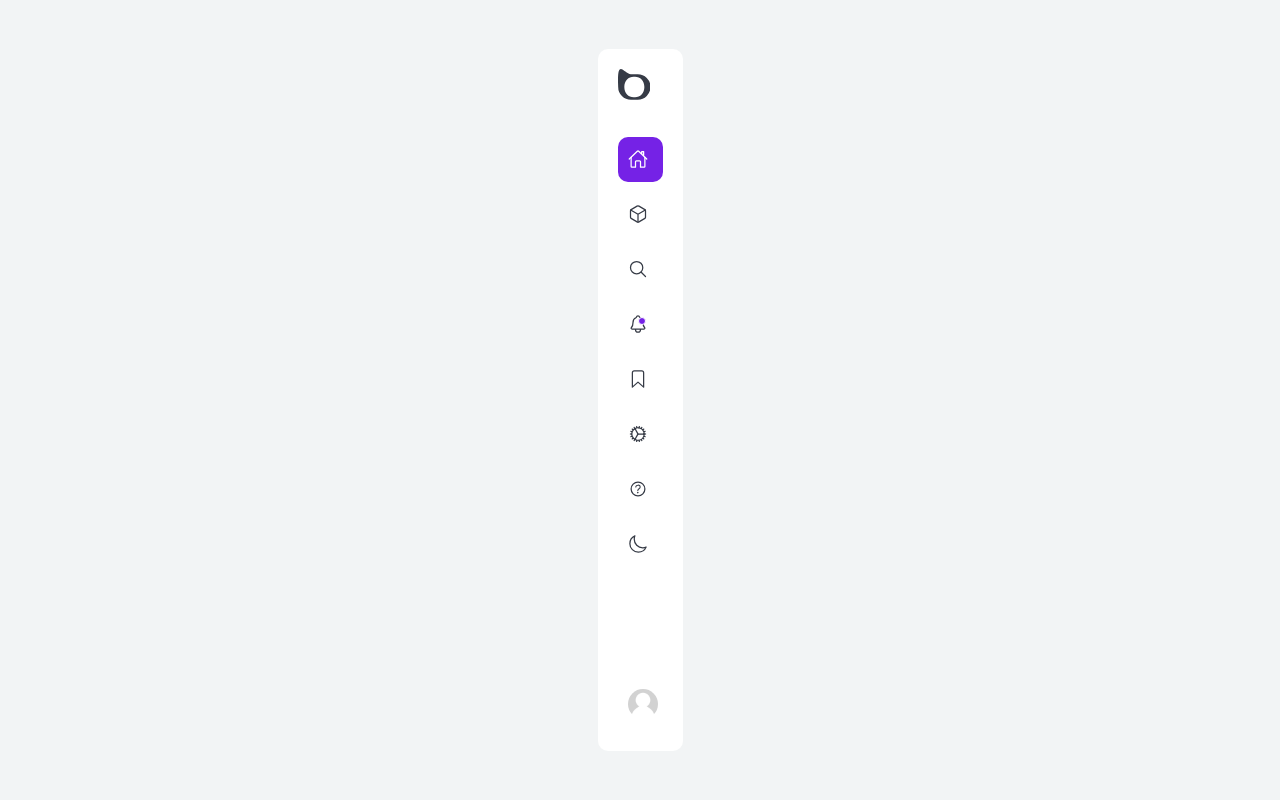
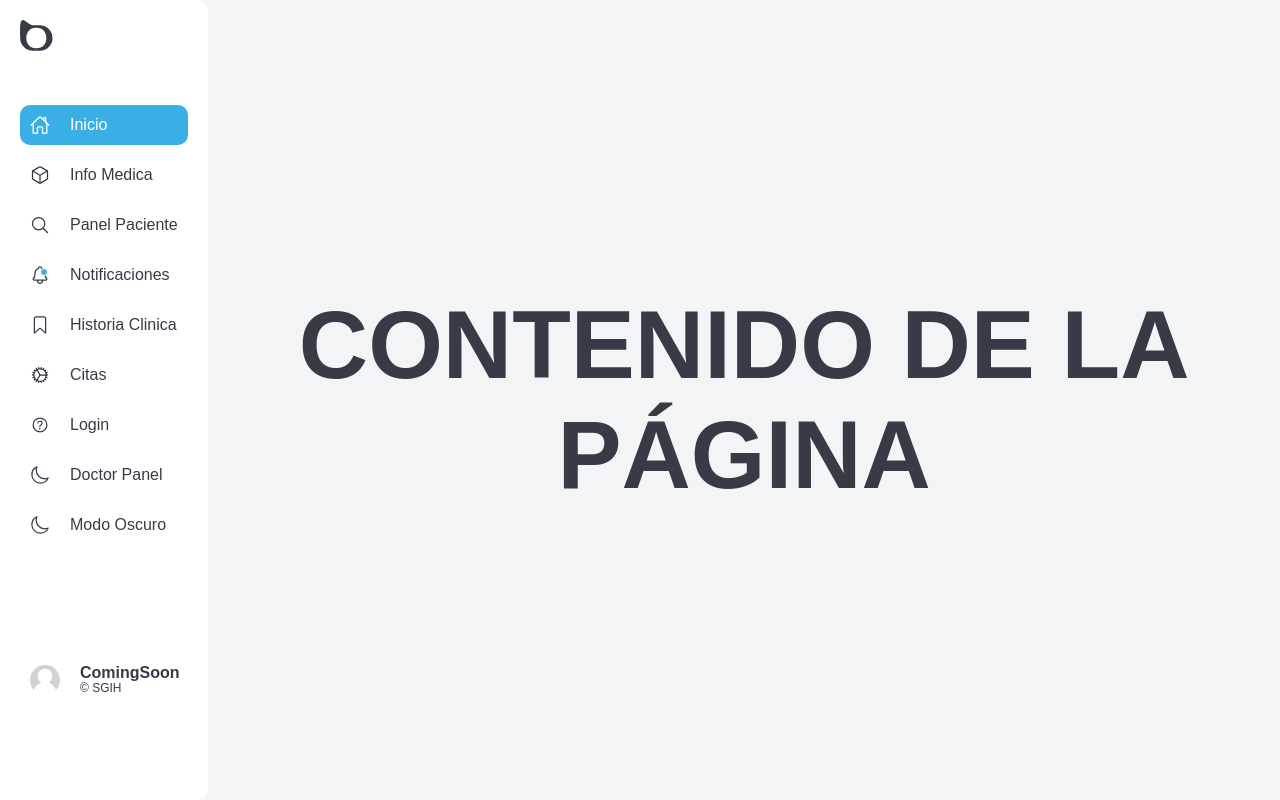
Before and after one commit to xofranc/hospital_system, a Django app: page / in a window 1280 px wide. Run offline with Django 5.2, Linux system fonts and the light colour scheme.

Commit message:
SlidebarResponsiveContent

```diff
--- a/static/css/styles.css
+++ b/static/css/styles.css
@@ -1,7 +1,5 @@
-@import url(https://fonts.googleapis.com/css?family=Poppins:100,100italic,200,200italic,300,300italic,regular,italic,500,500italic,600,600italic,700,700italic,800,800italic,900,900italic);
-
 :root {
-  --primary-clr: #7522e6;
+  --primary-clr: #3aafe5;
   --bg-clr: #f2f4f5;
   --white-bg: #fff;
   --dark-text-clr: #363b46;
@@ -9,7 +7,7 @@
   --hover-clr: #f1e8fd;
 }
 body.dark-mode {
-  --primary-clr: #7522e6;
+  --primary-clr: #3aafe5;
   --bg-clr: #1e1e1e;
   --white-bg: #23262b;
   --dark-text-clr: #fff;
@@ -25,19 +23,30 @@ body.dark-mode {
 body {
   min-height: 100vh;
   display: flex;
-  align-items: center;
-  justify-content: center;
+  align-items: flex-start; /* Alineación corregida */
   background: var(--bg-clr);
 }
+
+.page {
+  display: flex;
+  align-items: center;
+  width: 100%;
+  min-height: 100vh;
+}
+
 .navcontainer {
   width: 85px;
-  min-height: 500px;
-  margin: 0 auto;
+  height: 100vh;
   padding: 20px;
   overflow: hidden;
-  border-radius: 10px;
+  border-radius: 0 10px 10px 0;
   background-color: var(--white-bg);
-  transition: all 0.3s ease;
+  transition: all 0.3s ease; /* Transición suave */
+
+  position: relative;
+  display: flex;
+  flex-direction: column;
+  gap: 20px;
 }
 .navcontainer.active {
   width: 250px;
@@ -51,9 +60,10 @@ body {
   display: flex;
   flex-direction: column;
   gap: 10px;
+
 }
 .link-item:last-child {
-  margin-top: 100px;
+  margin-top: 100px; /* Para empujar el último elemento hacia abajo */
 }
 .link-item a {
   display: flex;
@@ -128,3 +138,18 @@ body {
   color: var(--primary-clr);
   background-color: var(--white-bg);
 }
+
+/* Contenido de la página */
+.page-content {
+
+  padding: 20px;
+  color: var(--dark-text-clr);
+  text-align: center;
+  font-size: 3rem;
+  transition: margin-left 0.3s ease; /* Transición suave */
+}
+
+/* Cuando la barra lateral está activa */
+.navcontainer.active ~ .page-content {
+  margin-left: 0px; /* Margen cuando la barra lateral está expandida */
+}
--- a/static/scripts/script.js
+++ b/static/scripts/script.js
@@ -3,12 +3,12 @@ const linkItems = document.querySelectorAll(".link-item");
 const darkMode = document.querySelector(".dark-mode");
 const logo = document.querySelector(".logo svg");
 
-//Container Hover
+//navcontainer Hover
 navcontainer.addEventListener("mouseenter", () => {
   navcontainer.classList.add("active");
 });
 
-//Container Hover Leave
+//navcontainer Hover Leave
 navcontainer.addEventListener("mouseleave", () => {
   navcontainer.classList.remove("active");
 });
@@ -28,12 +28,12 @@ for (let i = 0; i < linkItems.length; i++) {
 // Dark Mode Functionality
 darkMode.addEventListener("click", function () {
   if (document.body.classList.contains("dark-mode")) {
-    darkMode.querySelector("span").textContent = "dark mode";
+    darkMode.querySelector("span").textContent = "Modo Oscuro";
     darkMode.querySelector("ion-icon").setAttribute("name", "moon-outline");
 
     logo.style.fill = "#363b46";
   } else {
-    darkMode.querySelector("span").textContent = "light mode";
+    darkMode.querySelector("span").textContent = "Modo Claro";
     darkMode.querySelector("ion-icon").setAttribute("name", "sunny-outline");
     logo.style.fill = "#fff";
   }
--- a/templates/base.html
+++ b/templates/base.html
@@ -8,8 +8,7 @@
     <title>{% block title %}Hospital System{% endblock %}</title>
  </head>
 <body>
-    <div class="container1">
-        <nav class="sidebar1">
+          <div class="page">
 
             <div class="navcontainer">
                 <div class="logo">
@@ -39,44 +38,49 @@
                   <li class="link-item">
                     <a href="#" class="link">
                       <ion-icon name="cube-outline"></ion-icon>
-                      <span style="--i: 2">CrearHistoria</span>
+                      <span style="--i: 2">Info Medica</span>
                     </a>
                   </li>
                   <li class="link-item">
                     <a href="#" class="link"
                       ><ion-icon name="search-outline"></ion-icon>
-                      <span style="--i: 3">EnviarReceta</span>
+                      <span style="--i: 3">Panel Paciente</span>
                     </a>
                   </li>
                   <li class="link-item">
                     <a href="#" class="link">
                       <ion-icon class="noti-icon" name="notifications-outline"></ion-icon>
-                      <span style="--i: 4">notifications</span>
+                      <span style="--i: 4">Notificaciones</span>
                       <span class="num-noti">4</span>
                     </a>
                   </li>
                   <li class="link-item">
                     <a href="#" class="link">
                       <ion-icon name="bookmark-outline"></ion-icon
-                      ><span style="--i: 5">bookmarks</span>
+                      ><span style="--i: 5">Historia Clinica</span>
                     </a>
                   </li>
                   <li class="link-item">
                     <a href="#" class="link">
                       <ion-icon name="cog-outline"></ion-icon>
-                      <span style="--i: 6">settings</span>
+                      <span style="--i: 6">Citas</span>
                     </a>
                   </li>
                   <li class="link-item">
                     <a href="#" class="link">
                       <ion-icon name="help-circle-outline"></ion-icon>
-                      <span style="--i: 7">help</span>
+                      <span style="--i: 7">Login</span>
                     </a>
                   </li>
+                  <li class="link-item">
+                    <a href="#" class="link">
+                      <ion-icon name="moon-outline"></ion-icon>
+                      <span style="--i: 8">Doctor Panel</span>
+                    </a>
                   <li class="link-item dark-mode">
                     <a href="#" class="link">
                       <ion-icon name="moon-outline"></ion-icon>
-                      <span style="--i: 8">dark mode</span>
+                      <span style="--i: 8">Modo Oscuro</span>
                     </a>
                   </li>
                   <li class="link-item">
@@ -90,7 +94,12 @@
                   </li>
                 </ul>
               </div>
-        </div>
+              <div class="page-content">
+                <h1>
+                  CONTENIDO DE LA PÁGINA
+                </h1>
+              </div>
+            </div>
 
               <script
       type="module"
@@ -104,7 +113,6 @@
 
     <script src="{% static 'scripts/script.js' %}"></script>
 
-        </nav>
 
         <div class="main-content">
             {% block content %}
```
